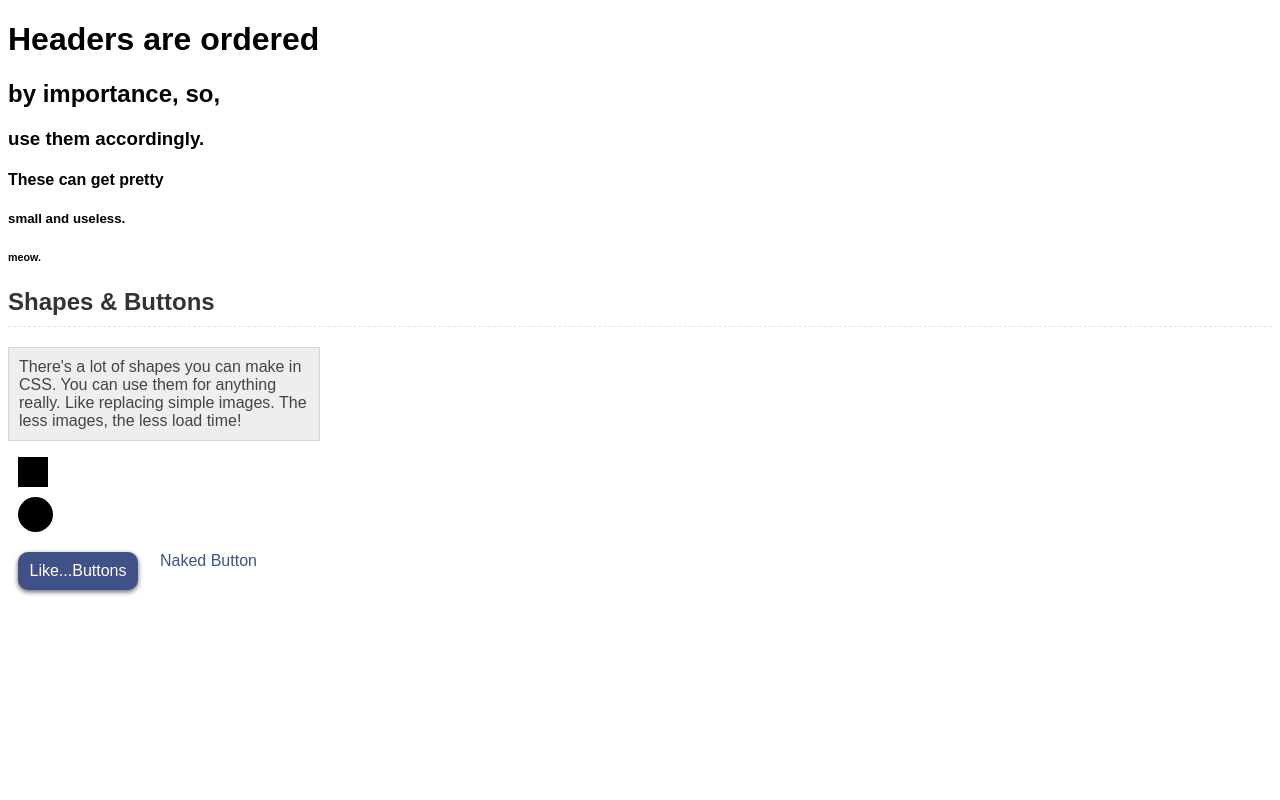
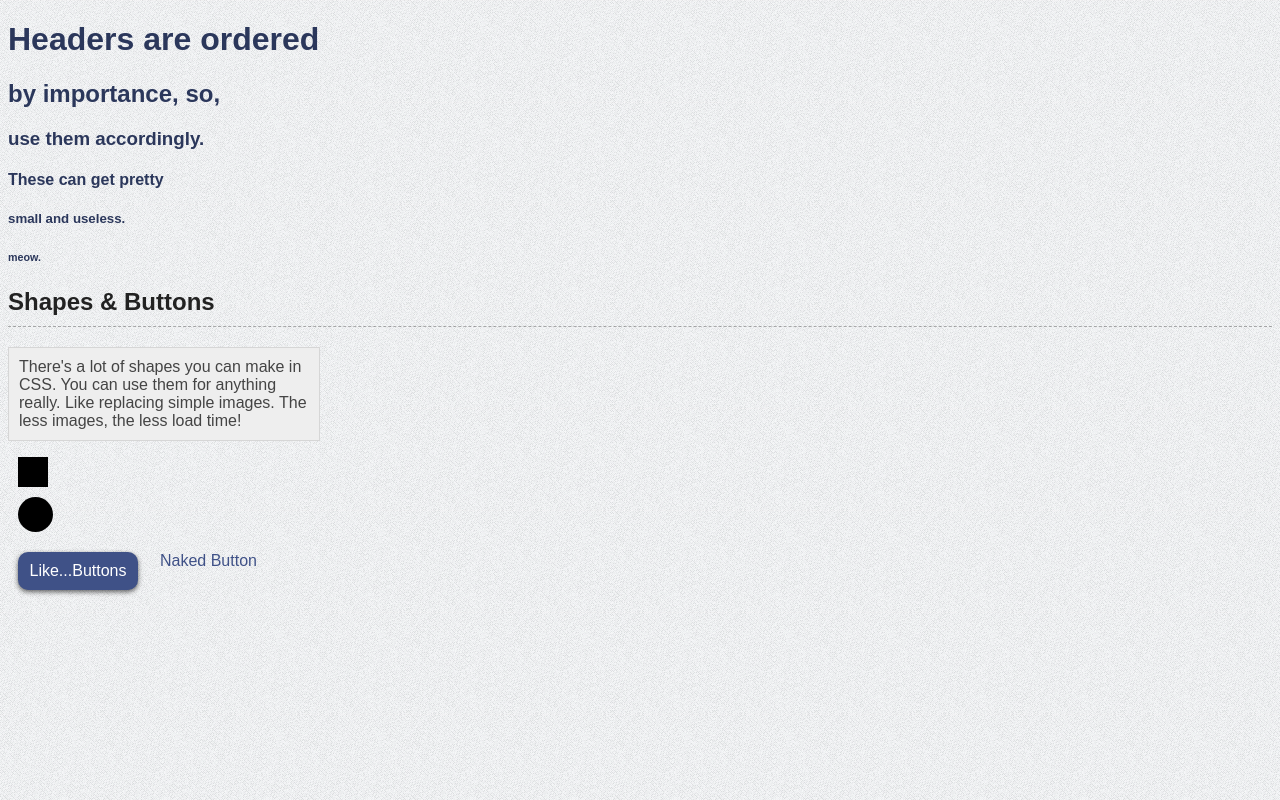
Before and after one commit to itsjustkarissa/Starter-Kit, a plain HTML site: page index.html in a window 1280 px wide. Drawn offline with Linux system fonts and the light colour scheme.

Commit message:
Added pattern/more notes and changed header colours

```diff
--- a/style.css
+++ b/style.css
@@ -2,19 +2,22 @@
 it can be however lines you want as long as it's withink the...
 astrisk and slash combo.*/
 body {
-	font-family: Arial, Helvetica, sans-serif;
+	color: #2b375b; /*this is the font colour*/
+	font-family: Arial, Helvetica, sans-serif; /*font used for all the text in
+												the body*/
+	background: url(White_Texture.png); /*this is the background pattern*/
 }
 p {
-	color: #444; /*this is the font colour*/
+	color: #444;
 }
 .shapes h2 {
-	color: #333;
+	color: #222;
 	padding: 0 0 10px 0;
-	border-bottom: 1px dashed rgba(00,00,00, .1);
+	border-bottom: 1px dashed rgba(00,00,00, .3);
 }
 .shapes p {
 	width: 290px;   /*screw around with the width and see what happens*/
-	padding: 10px;
+	padding: 10px;  /*screw around with this too*/
 	background: #eee;
 	border: 1px solid rgba(00,00,00, .1);
 }
@@ -73,3 +76,8 @@ p {
 .fancy2:active {
 	color: #3f5187;
 }
+
+/*Play around with all the numbers and stuff or change the colours to see
+  what matches with what if you are ever unsure.
+
+  A fun place to go to: Dabblet.com */
```
Also changed, not shown: white_texture.png (added).
